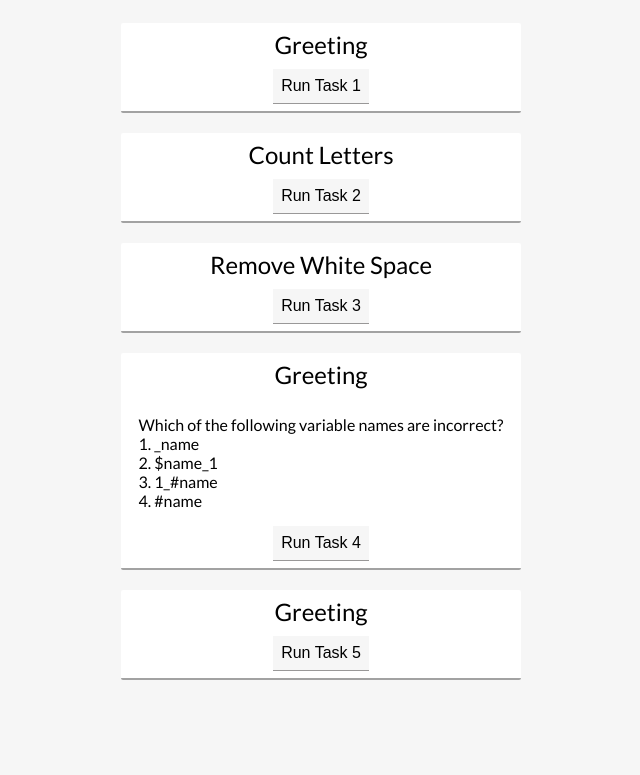
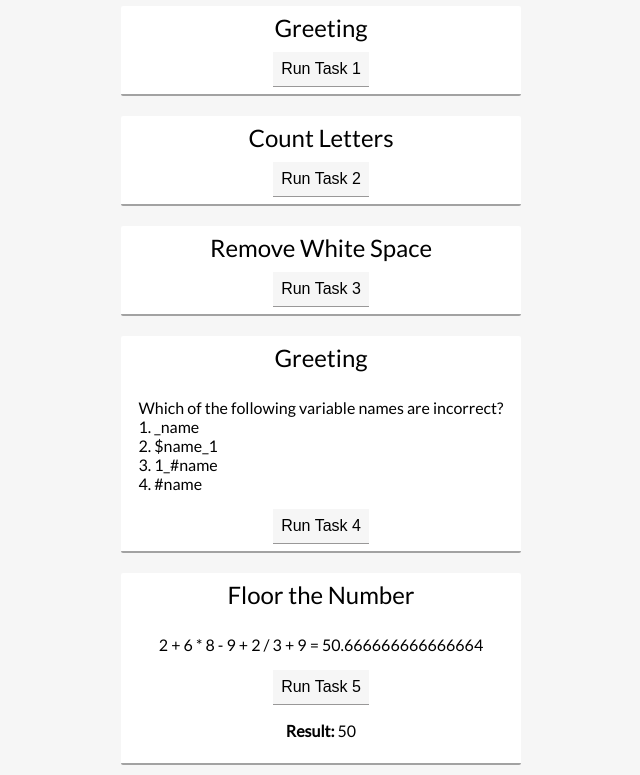
Before and after one commit to Taimoorkhan1122/assignment_02_CNC_Axiom, a plain HTML site: page index.html in a window 1280 px wide. Both pictures are taken after a click on the button "Run Task 5". Shown: the part 94-869 px from the top of the page, without its empty margins (319-959 px from the left). Before the commit the page ends 800 px from the top, so only its background shows below. Drawn offline with Linux system fonts and the light colour scheme.

Commit message:
assignment 5 completed

```diff
--- a/index.html
+++ b/index.html
@@ -35,7 +35,8 @@
         <button id="assignment-4">Run Task 4</button>
       </div>
       <div class="assignment">
-        <h2>Greeting</h2>
+        <h2>Floor the Number</h2>
+        <p>2 + 6 * 8 - 9 + 2 / 3 + 9 = 50.666666666666664</p>
         <button id="assignment-5">Run Task 5</button>
       </div>
     </div>
--- a/task1.js
+++ b/task1.js
@@ -39,8 +39,16 @@ function task4() {
   paraEl.innerHTML +=
     "<p><strong>Result:</strong> The 1_#name and #name are incorrect</p>";
 }
+
+//Task 5
+function equation() {
+  let expression = 2 + 6 * 8 - 9 + 2 / 3 + 9;
+  let paraEl = ass5.parentElement;
+  paraEl.innerHTML += `<p><strong>Result:</strong> ${Math.floor(expression)}`;
+}
 // Event listners
 ass1.addEventListener("click", () => greet());
 ass2.addEventListener("click", () => countLetters());
 ass3.addEventListener("click", () => removeWhiteSpace());
 ass4.addEventListener("click", () => task4());
+ass5.addEventListener("click", () => equation());
```
